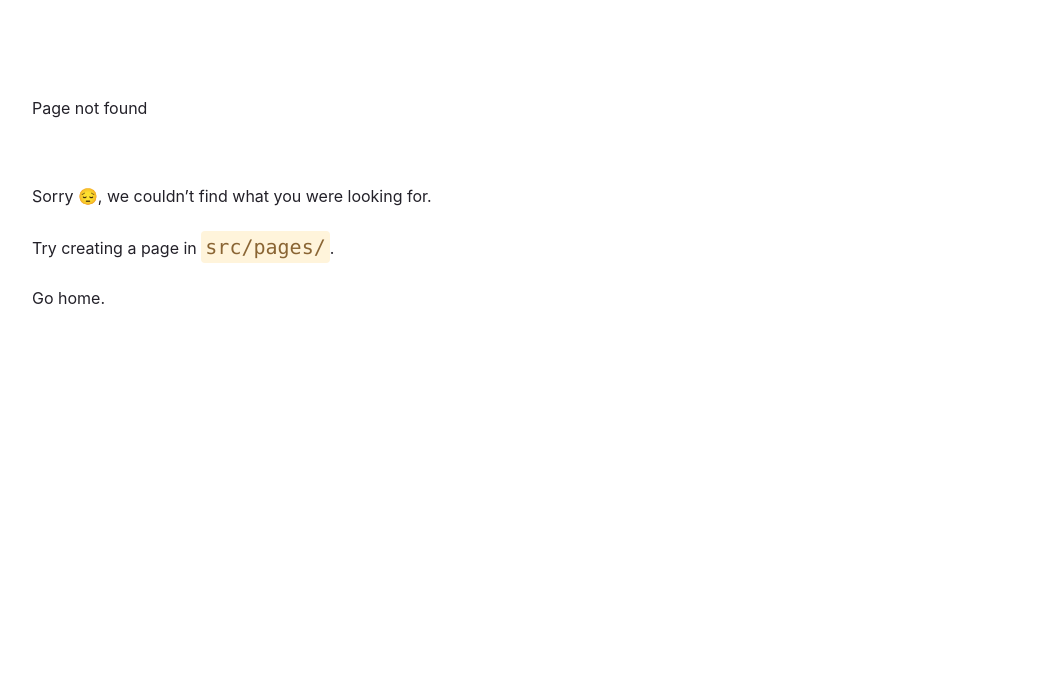
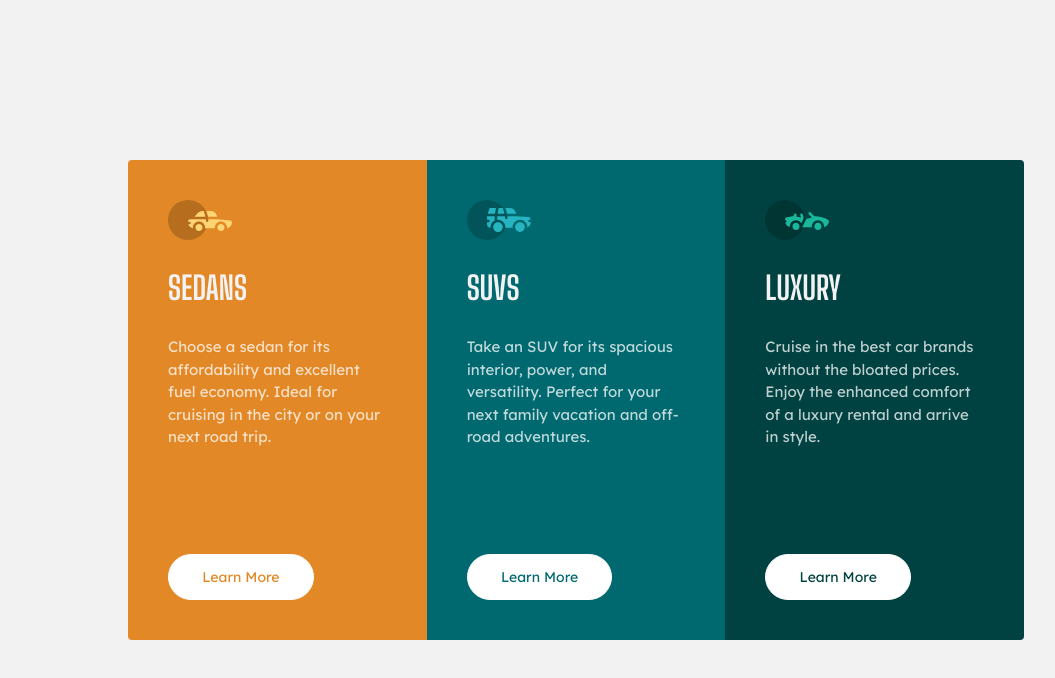
Before and after one commit to MuniruIssah/frontendmento-main, a Gatsby site: page /components/three-column-preview-card in a window 1280 px wide. Before the commit this address had no page. Shown: the whole page, without its empty margins (64-1119 px from the left). Built offline with nearby package versions, Linux system fonts and the light colour scheme; Gatsby itself is replaced by a stand-in of ours.

Commit message:
Completes three column preview card

```diff
--- a/gatsby-browser.js
+++ b/gatsby-browser.js
@@ -29,3 +29,5 @@ import "@fontsource/epilogue/700.css"
 
 import "@fontsource/josefin-sans/400.css"
 import "@fontsource/josefin-sans/700.css"
+
+import "@fontsource/big-shoulders-display/700.css"
--- a/package.json
+++ b/package.json
@@ -15,6 +15,7 @@
     "clean": "gatsby clean"
   },
   "dependencies": {
+    "@fontsource/big-shoulders-display": "^4.5.11",
     "@fontsource/crete-round": "^4.5.9",
     "@fontsource/epilogue": "^4.5.11",
     "@fontsource/hanken-grotesk": "^4.5.2",
--- /dev/null
+++ b/src/features/three-column-preview-card/components/three-column-card.js
@@ -0,0 +1,18 @@
+import React from 'react';
+import '../index.css'
+
+const ThreeColumnCard = ({title,description,icon,theme,textTheme}) => {
+    return (
+        <div className={`p-10 flex flex-col items-start min-h-[50vh]  sm:min-h-[60vh] justify-between ${theme}`}>
+            <div className={'flex flex-col items-start space-y-6 '}>
+                    <img src={icon} alt={title} className="h-10 object-contain"/>
+                <h1 className="headding text-[#F2F2F2]">{title}</h1>
+                <p className="text-white/75 text-[15px]">{description}</p>
+
+            </div>
+            <button className={`py-3 w-2/3 text-sm bg-white border border-white hover:bg-transparent hover:text-white rounded-3xl ${textTheme}`}>Learn More</button>
+        </div>
+    );
+};
+
+export default ThreeColumnCard;
--- /dev/null
+++ b/src/features/three-column-preview-card/components/three-column-wrapper.js
@@ -0,0 +1,13 @@
+import React from 'react';
+import {threeColumnItems} from "../utils";
+import ThreeColumnCard from "./three-column-card";
+
+const ThreeColumnWrapper = () => {
+    return (
+        <div className={'max-w-4xl grid rounded overflow-hidden '} style={{gridTemplateColumns:'repeat(auto-fill,minmax(280px,1fr))'}}>
+            {threeColumnItems.map((item,index)=><ThreeColumnCard {...item} key={index} />)}
+        </div>
+    );
+};
+
+export default ThreeColumnWrapper;
--- /dev/null
+++ b/src/features/three-column-preview-card/index.css
@@ -0,0 +1,13 @@
+@tailwind base;
+@tailwind components;
+@tailwind utilities;
+
+.threeColbtn{
+    @apply p-3 bg-white border border-white hover:bg-transparent hover:text-white rounded-3xl
+
+}
+
+.headding{
+    font-family: "Big Shoulders Display", cursive;
+    font-size: xx-large;
+}
--- /dev/null
+++ b/src/features/three-column-preview-card/utils/index.js
@@ -0,0 +1,27 @@
+import sedan from '../images/icon-sedans.svg'
+import suv from '../images/icon-suvs.svg'
+import luxury from '../images/icon-luxury.svg'
+
+export const threeColumnItems=[
+    {
+        icon:sedan,
+        theme:'bg-[#E38826]',
+        textTheme:'text-[#E38826]',
+        title:'SEDANS',
+        description:'Choose a sedan for its affordability and excellent fuel economy. Ideal for cruising in the city or on your next road trip.'
+    },
+    {
+        icon:suv,
+        theme:"bg-[#006970]",
+        textTheme:'text-[#006970]',
+        title:'SUVS',
+        description:'Take an SUV for its spacious interior, power, and versatility. Perfect for your next family vacation and off-road adventures.'
+    },
+    {
+        icon:luxury,
+        title:'LUXURY',
+        textTheme:'text-[#004241]',
+        theme:'bg-[#004241]',
+        description:'Cruise in the best car brands without the bloated prices. Enjoy the enhanced comfort of a luxury rental and arrive in style.'
+    },
+]
--- /dev/null
+++ b/src/pages/components/three-column-preview-card/index.js
@@ -0,0 +1,12 @@
+import React from 'react';
+import ThreeColumnWrapper from "../../../features/three-column-preview-card/components/three-column-wrapper";
+
+const Index = () => {
+    return (
+        <div className={'threeColumnPreviewCard w-[100vw] min-h-[100vh] overflow-auto bg-[#F2F2F2] flex justify-center items-center justify-center p-7 sm:p-10'}>
+            <ThreeColumnWrapper/>
+        </div>
+    );
+};
+
+export default Index;
--- a/src/styles/global.css
+++ b/src/styles/global.css
@@ -250,3 +250,8 @@ svg {
     @apply w-[100vw] h-[100vh] overflow-auto dark:bg-[#161722] bg-[#FAFAFA] bg-no-repeat bg-[url('../features/todo-app/images/bg-desktop-light.jpg')] dark:bg-[url('../features/todo-app/images/bg-desktop-dark.jpg')];
 
 }
+
+/*3 COLUMN PREVIEW CARD*/
+.threeColumnPreviewCard{
+    font-family: 'Lexend Deca',sans-serif;
+}
```
Also changed, not shown: src/utils/index.js (+8 -0 lines), src/features/three-column-preview-card/images/icon-luxury.svg (added), src/features/three-column-preview-card/images/icon-sedans.svg (added), src/features/three-column-preview-card/images/icon-suvs.svg (added), src/images/designs/threeColumnPreviewCard.jpg (added), src/pages/components/three-column-preview-card/README.md (added), src/pages/components/three-column-preview-card/screenshot.png (added), src/pages/components/three-column-preview-card/screenshot1.png (added), src/pages/components/three-column-preview-card/screenshot_mobile.png (added), 1 other file.
